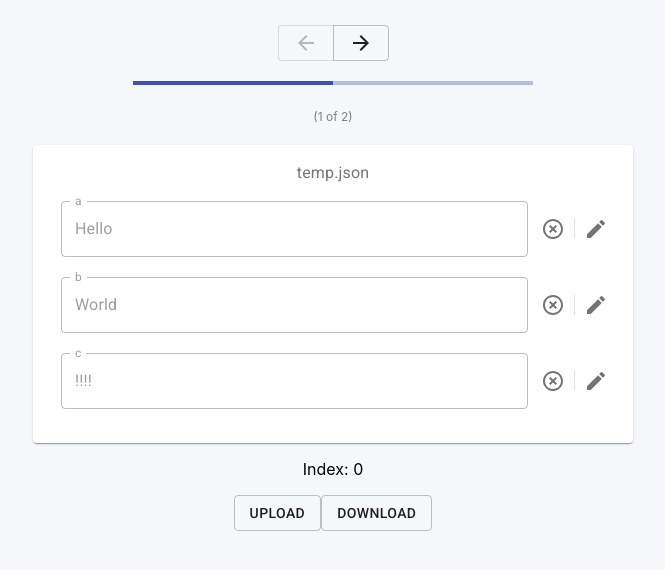
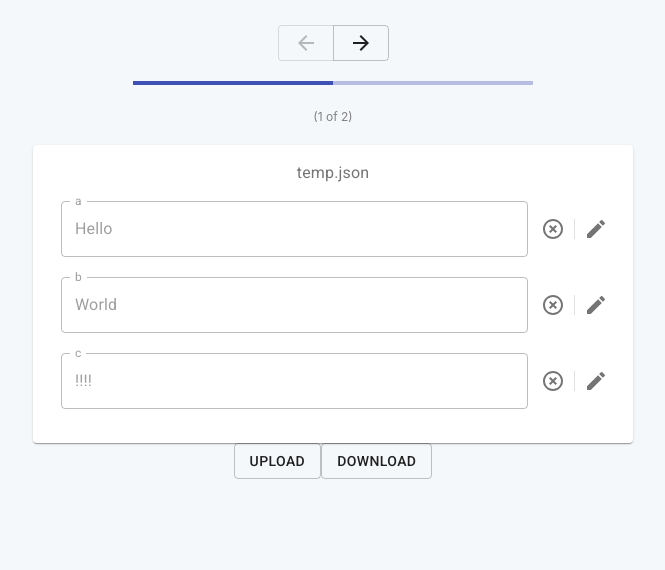
Before and after one commit to wsbuck/Slack-Redact, a React (Create React App) app: page / in a window 1280 px wide. Shown: the top 570 px of the page, without its empty margins (307-972 px from the left). Built offline with nearby package versions, Linux system fonts and the light colour scheme.

Commit message:
remove index near bottom of app

```diff
--- a/src/components/App.js
+++ b/src/components/App.js
@@ -36,9 +36,6 @@ function App() {
       <NavigationButtons />
       <ProgressBar />
       {dataItem && (<EditCard data={dataItem} />)}
-      { data && (
-        <p>Index: {dataIndex}</p>
-      )}
       <div className={classes.fileButtons}>
         <FileUpload />
         <FileDownload />
```
